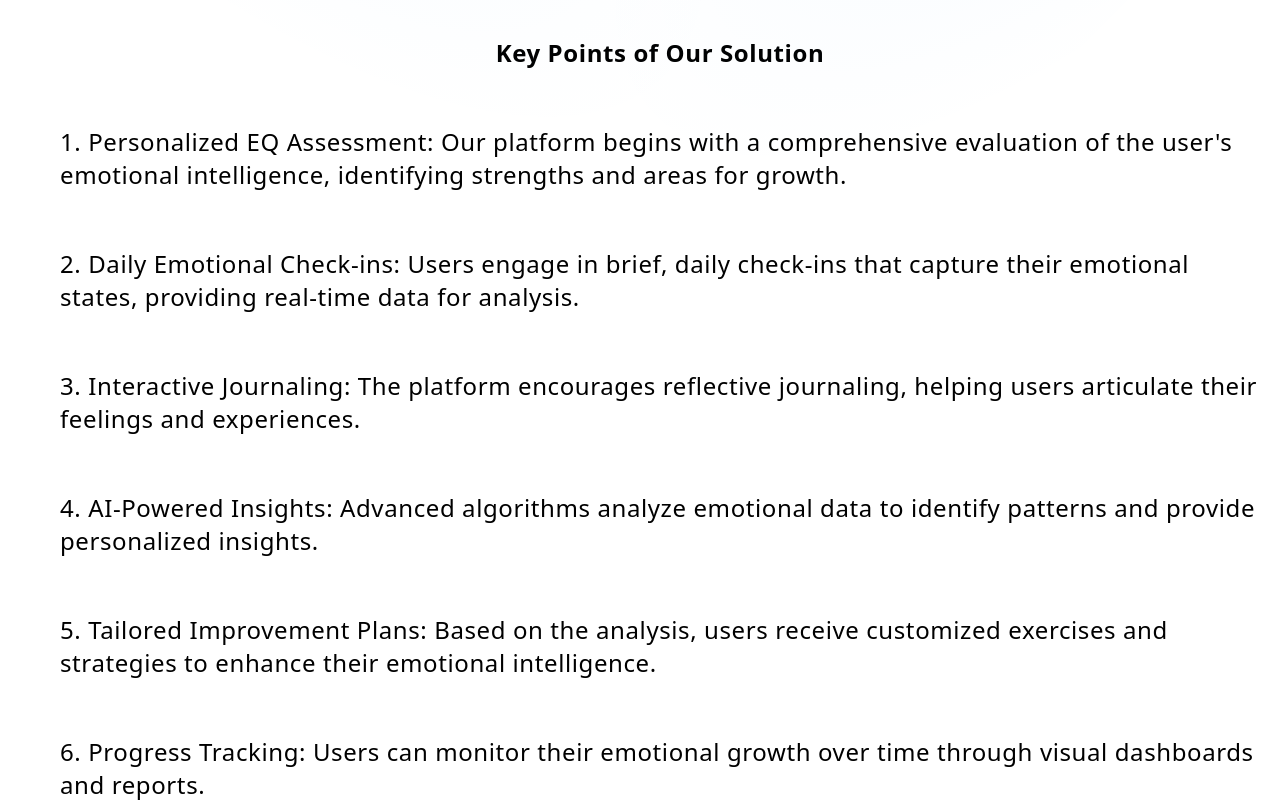
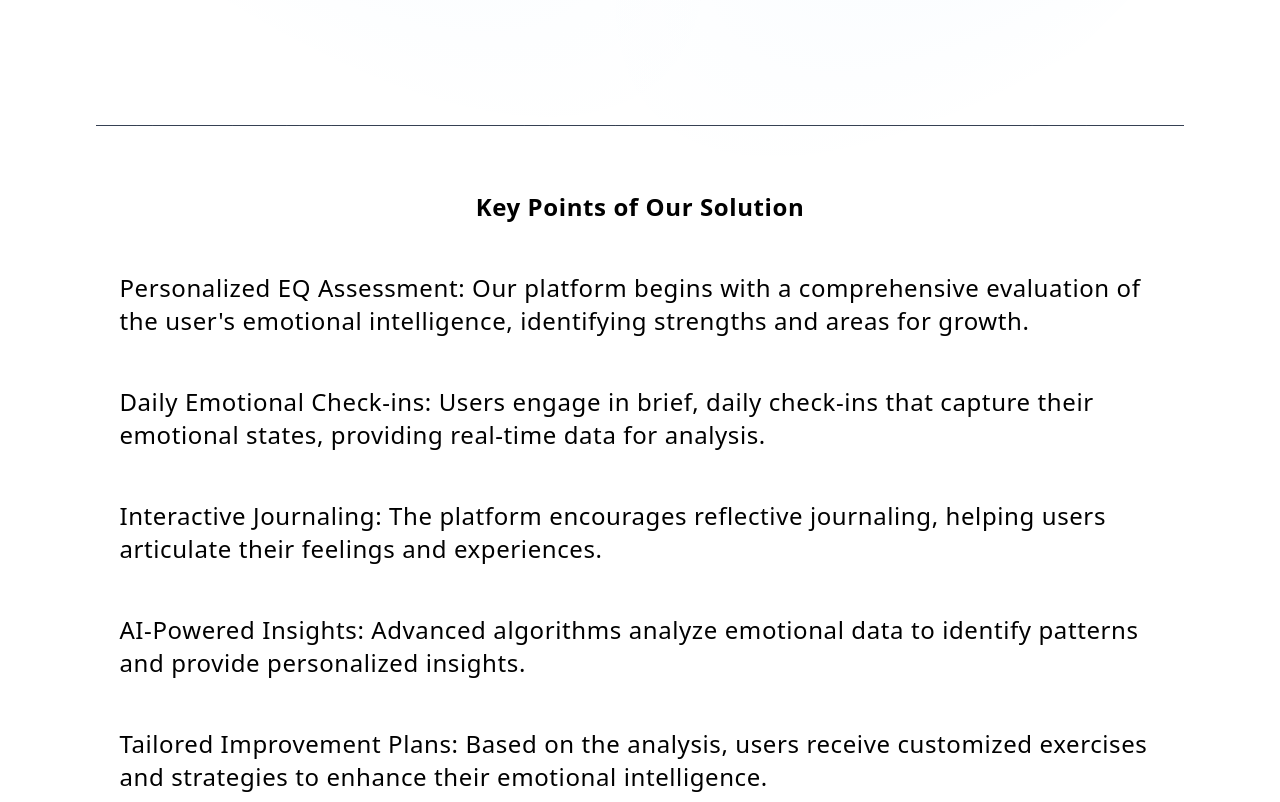
Before and after one commit to MathiasEthan/RaAI, a Next.js app: page /learnmore in a window 1280 px wide. Shown: the part 580-1382 px from the top of the page. Built offline with nearby package versions, Linux system fonts and the light colour scheme.

Commit message:
community_welness

```diff
--- /dev/null
+++ b/app/community_wellness/page.tsx
@@ -0,0 +1,120 @@
+'use client'
+import React, { useState, useEffect } from 'react';
+import { Card, CardContent, CardDescription, CardFooter, CardHeader, CardTitle } from "@/components/ui/card";
+import { Button } from "@/components/ui/button";
+import { twMerge } from 'tailwind-merge';
+import { BackgroundBeams } from "@/components/ui/BackgroundBeams";
+// Define the shape of our data
+interface Challenge {
+    id: string;
+    title: string;
+    description: string;
+    reward: string;
+}
+
+interface UserChallenge {
+    challengeId: string;
+    currentStreak: number;
+    lastCompletedDate: string;
+}
+
+const cn = (...classNames: any[]) => twMerge(classNames);
+const mockChallenges: Challenge[] = [
+    { id: '1', title: 'Daily Gratitude', description: 'Write down three things you are grateful for each day.', reward: 'A sense of calm' },
+    { id: '2', title: 'Mindful Breathing', description: 'Practice 5 minutes of focused breathing.', reward: 'Reduced stress' },
+    { id: '3', title: 'Positive Affirmations', description: 'Repeat a positive affirmation to yourself.', reward: 'Increased confidence' },
+];
+
+export const Challenges = () => {
+    const [challenges, setChallenges] = useState<Challenge[]>(mockChallenges);
+    const [userChallenges, setUserChallenges] = useState<{ [key: string]: UserChallenge }>({});
+    const [userId, setUserId] = useState<string | null>('im moxing it');
+    const [loading, setLoading] = useState<boolean>(false);
+    const handleJoinChallenge = (challengeId: string) => {
+        setUserChallenges(prev => ({
+            ...prev,
+            [challengeId]: { challengeId, currentStreak: 0, lastCompletedDate: '' }
+        }));
+    };
+
+    const handleCompleteDay = (challengeId: string) => {
+        const today = new Date().toISOString().slice(0, 10);
+        setUserChallenges(prev => {
+            const currentData = prev[challengeId];
+            if (currentData.lastCompletedDate === today) {
+                return prev;
+            }
+            return {
+                ...prev,
+                [challengeId]: {
+                    ...currentData,
+                    currentStreak: currentData.currentStreak + 1,
+                    lastCompletedDate: today
+                }
+            };
+        });
+    };
+
+    if (loading) {
+        return <div className="text-center text-white text-xl">Loading challenges...</div>;
+    }
+
+    if (!userId) {
+        return <div className="text-center text-white text-xl">Please wait, authenticating...</div>;
+    }
+
+    return (
+        <div className="p-8">
+            <h1 className="text-center text-5xl font-bold mb-4">Community Challenges</h1>
+            <p className="text-center text-xl text-gray-400 mb-12">Join a challenge and build your emotional wellness streak. Your User ID: {userId}</p>
+            <div className="grid grid-cols-1 md:grid-cols-2 lg:grid-cols-3 gap-6">
+                {challenges.map(challenge => {
+                    const userHasJoined = !!userChallenges[challenge.id];
+                    const userStreak = userHasJoined ? userChallenges[challenge.id].currentStreak : 0;
+                    const canCompleteToday = userHasJoined && userChallenges[challenge.id].lastCompletedDate !== new Date().toISOString().slice(0, 10);
+
+                    return (
+                        <Card key={challenge.id} className="bg-gray-800 text-white rounded-xl shadow-lg border-none flex flex-col justify-between">
+                            <div>
+                                <CardHeader>
+                                    <CardTitle>{challenge.title}</CardTitle>
+                                    <CardDescription className="text-gray-400 mt-2">{challenge.description}</CardDescription>
+                                </CardHeader>
+                                <CardContent className="space-y-4">
+                                    <div className="text-lg font-semibold">Reward: <span className="text-purple-400">{challenge.reward}</span></div>
+                                    <div className="flex items-center text-lg">
+                                        Your Streak: <span className="ml-2 font-bold text-yellow-400">{userStreak}</span>
+                                        <span className="ml-1 text-yellow-400">🔥</span>
+                                    </div>
+                                </CardContent>
+                            </div>
+                            <CardFooter>
+                                {!userHasJoined ? (
+                                    <Button
+                                        onClick={() => handleJoinChallenge(challenge.id)}
+                                        className="w-full bg-blue-600 hover:bg-blue-700 text-white font-bold"
+                                    >
+                                        Join Challenge
+                                    </Button>
+                                ) : (
+                                    <Button
+                                        onClick={() => handleCompleteDay(challenge.id)}
+                                        disabled={!canCompleteToday}
+                                        className={cn(
+                                            "w-full font-bold",
+                                            canCompleteToday ? "bg-green-600 hover:bg-green-700 text-white" : "bg-gray-700 text-gray-500 cursor-not-allowed"
+                                        )}
+                                    >
+                                        {canCompleteToday ? "Complete Today" : "Completed!"}
+                                    </Button>
+                                )}
+                            </CardFooter>
+                        </Card>
+                    );
+                })}
+            </div>
+            <BackgroundBeams className="absolute top-0 left-0 w-full h-full z-0" />
+        </div>
+    );
+};
+export default Challenges;
--- a/app/learnmore/page.tsx
+++ b/app/learnmore/page.tsx
@@ -1,87 +1,58 @@
 
 'use client'
 import React from 'react'
-import { useState } from 'react'
 import { TextGenerateEffect } from "@/components/ui/text-generate-effect";
+import { BackgroundBeams } from "@/components/ui/BackgroundBeams";
 
-
+const pointsData: string[] = [
+  "Personalized EQ Assessment: Our platform begins with a comprehensive evaluation of the user's emotional intelligence, identifying strengths and areas for growth.",
+  "Daily Emotional Check-ins: Users engage in brief, daily check-ins that capture their emotional states, providing real-time data for analysis.",
+  "Interactive Journaling: The platform encourages reflective journaling, helping users articulate their feelings and experiences.",
+  "AI-Powered Insights: Advanced algorithms analyze emotional data to identify patterns and provide personalized insights.",
+  "Tailored Improvement Plans: Based on the analysis, users receive customized exercises and strategies to enhance their emotional intelligence.",
+  "Progress Tracking: Users can monitor their emotional growth over time through visual dashboards and reports."
+];
 
 function Learnmore() {
     return (
-        <>
-            <div className='flex justify-left mt-10 ml-10'>
+        <div className="relative min-h-screen w-full flex flex-col items-center justify-center p-4 antialiased">
+            <div className="max-w-6xl mx-auto px-8 w-full mt-24">
                 <TextGenerateEffect
                     words="The Ra.AI Solution"
                     duration={0.6}
                     filter={true}
+                    className='text-left text-4xl sm:text-5xl font-bold mb-8'
                 />
-            </div>
-            <div className='flex justify-center ml-10 mt-10 px-5'>
                 <TextGenerateEffect
-                    words="Ra.AI is a personalized emotional intelligence platform designed to empower individuals by helping them understand, track, and improve their emotional well-being. Unlike generic wellness apps, Ra.AI uses a dynamic and adaptive approach to assess a user's Emotional Quotient (EQ) levels and provide a deeply personalized experience. Through a series of intelligent daily check-ins and interactive journaling, the platform tracks emotional patterns over time, providing users with a visual and data-driven understanding of their emotional triggers and states. Our core innovation lies in a proprietary EQ assessment model that, combined with AI-powered analysis, generates a tailored curriculum of exercises and insights. These aren't one-size-fits-all suggestions; they are unique, actionable steps designed to improve an individual's self-awareness, emotional regulation, motivation, and interpersonal skills. Ra.AI is your personal guide to building a more resilient, empathetic, and emotionally intelligent self. "
+                    words="Ra.AI is a personalized emotional intelligence platform designed to empower individuals by helping them understand, track, and improve their emotional well-being. Unlike generic wellness apps, Ra.AI uses a dynamic and adaptive approach to assess a user's Emotional Quotient (EQ) levels and provide a deeply personalized experience. Through a series of intelligent daily check-ins and interactive journaling, the platform tracks emotional patterns over time, providing users with a visual and data-driven understanding of their emotional triggers and states. Our core innovation lies in a proprietary EQ assessment model that, combined with AI-powered analysis, generates a tailored curriculum of exercises and insights. These aren't one-size-fits-all suggestions; they are unique, actionable steps designed to improve an individual's self-awareness, emotional regulation, motivation, and interpersonal skills. Ra.AI is your personal guide to building a more resilient, empathetic, and emotionally intelligent self."
                     duration={0.6}
                     filter={true}
-                    className='font-light text-md md:text-lg lg:text-xl'
+                    className='font-light text-base md:text-lg lg:text-xl text-left'
                 />
-            </div>
-            <div className='flex justify-center ml-10 mt-10 px-5'>
+                <hr className="my-16 border-gray-700" />
                 <TextGenerateEffect
                     words="Key Points of Our Solution"
                     duration={0.6}
                     filter={true}
+                    className='text-center text-3xl sm:text-4xl font-semibold mb-8'
                 />
+                <ul className="space-y-8">
+                    {pointsData.map((point, index) => (
+                        <li key={index} className="flex items-start">
+                            <span className="font-bold text-lg mr-2 text-white">{index + 1}.</span>
+                            <TextGenerateEffect
+                                words={point}
+                                duration={0.6}
+                                filter={true}
+                                className='font-light text-base md:text-lg lg:text-xl'
+                            />
+                        </li>
+                    ))}
+                </ul>
             </div>
-            <div className='flex justify-left ml-10 mt-10 px-5'>
-                <TextGenerateEffect
-                    words="1. Personalized EQ Assessment: Our platform begins with a comprehensive evaluation of the user's emotional intelligence, identifying strengths and areas for growth."
-                    duration={0.6}
-                    filter={true}
-                    className='font-light text-md md:text-lg lg:text-xl'
-                />
-            </div>
-            <div className='flex justify-left ml-10 mt-10 px-5'>
-                <TextGenerateEffect
-                    words="2. Daily Emotional Check-ins: Users engage in brief, daily check-ins that capture their emotional states, providing real-time data for analysis."
-                    duration={0.6}
-                    filter={true}
-                    className='font-light text-md md:text-lg lg:text-xl'
-                />
-            </div>
-            <div className='flex justify-left ml-10 mt-10 px-5'>
-                <TextGenerateEffect
-                    words="3. Interactive Journaling: The platform encourages reflective journaling, helping users articulate their feelings and experiences."
-                    duration={0.6}
-                    filter={true}
-                    className='font-light text-md md:text-lg lg:text-xl'
-                />
-            </div>
-            <div className='flex justify-left ml-10 mt-10 px-5'>
-                <TextGenerateEffect
-                    words="4. AI-Powered Insights: Advanced algorithms analyze emotional data to identify patterns and provide personalized insights."
-                    duration={0.6}
-                    filter={true}
-                    className='font-light text-md md:text-lg lg:text-xl'
-                />
-            </div>
-            <div className='flex justify-left ml-10 mt-10 px-5'>
-                <TextGenerateEffect
-                    words="5. Tailored Improvement Plans: Based on the analysis, users receive customized exercises and strategies to enhance their emotional intelligence."
-                    duration={0.6}
-                    filter={true}
-                    className='font-light text-md md:text-lg lg:text-xl'
-                />
-            </div>
-            <div className='flex justify-left ml-10 mt-10 px-5 mb-20'>
-                <TextGenerateEffect
-                    words="6. Progress Tracking: Users can monitor their emotional growth over time through visual dashboards and reports."
-                    duration={0.6}
-                    filter={true}
-                    className='font-light text-md md:text-lg lg:text-xl'
-                />
-            </div>
-
-        </>
-    )
+            <BackgroundBeams className="absolute top-0 left-0 w-full h-full z-0" />
+        </div>
+    );
 }
 
-export default Learnmore
+export default Learnmore;
--- a/app/today/page.tsx
+++ b/app/today/page.tsx
@@ -4,7 +4,7 @@ import { useState } from "react";
 import { TextGenerateEffect } from "@/components/ui/text-generate-effect";
 import { Button } from "@/components/ui/button";
 import { ForwardIcon, StepBackIcon } from "lucide-react";
-
+import { BackgroundBeams } from "@/components/ui/BackgroundBeams";
 function Today() {
   const sentences = [
     { id: 0, text: "How are you feeling today?" },
@@ -178,7 +178,9 @@ function Today() {
           </>
         )}
       </div>
+      <BackgroundBeams className="absolute top-0 left-0 w-full h-full z-0" />
     </div>
+
   );
 }
 
--- /dev/null
+++ b/components/ui/BackgroundBeams.tsx
@@ -0,0 +1,80 @@
+"use client";
+import React, { useEffect, useState, useRef } from "react";
+import { motion } from "framer-motion";
+import { twMerge } from "tailwind-merge";
+
+const cn = (...classNames: any[]) => {
+  return twMerge(classNames);
+};
+
+export const BackgroundBeams = ({
+  className,
+}: {
+  className?: string;
+}) => {
+  const [paths, setPaths] = useState<string[]>([]);
+  const containerRef = useRef<HTMLDivElement | null>(null);
+
+  useEffect(() => {
+    const generatePaths = () => {
+      if (!containerRef.current) return;
+      const { clientWidth, clientHeight } = containerRef.current;
+      const newPaths: string[] = [];
+      const numberOfBeams = 50;
+      for (let i = 0; i < numberOfBeams; i++) {
+        const startX = Math.random() * clientWidth;
+        const startY = Math.random() * clientHeight;
+        const endX = Math.random() * clientWidth;
+        const endY = Math.random() * clientHeight;
+        const controlX1 = (startX + endX) / 2 + Math.random() * 200 - 100;
+        const controlY1 = (startY + endY) / 2 + Math.random() * 200 - 100;
+        const d = `M${startX},${startY} C${controlX1},${controlY1} ${controlX1},${controlY1} ${endX},${endY}`;
+        newPaths.push(d);
+      }
+      setPaths(newPaths);
+    };
+
+    generatePaths();
+    window.addEventListener("resize", generatePaths);
+
+    return () => {
+      window.removeEventListener("resize", generatePaths);
+    };
+  }, []);
+
+  return (
+    <div
+      ref={containerRef}
+      className={cn(
+        "h-full w-full absolute inset-0 z-0 overflow-hidden",
+        className
+      )}
+    >
+      <svg
+        className="absolute inset-0 w-full h-full"
+        xmlns="http://www.w3.org/2000/svg"
+        fill="none"
+        preserveAspectRatio="none"
+      >
+        {paths.map((d, index) => (
+          <motion.path
+            key={index}
+            d={d}
+            strokeWidth="0.5"
+            stroke="rgba(255, 255, 255, 0.1)"
+            initial={{ pathLength: 0 }}
+            animate={{
+              pathLength: 1,
+              transition: {
+                duration: Math.random() * 10 + 5,
+                ease: "easeInOut",
+                repeat: Infinity,
+                repeatType: "reverse",
+              },
+            }}
+          />
+        ))}
+      </svg>
+    </div>
+  );
+};
```
Also changed, not shown: app/onboarding/page.tsx (+38 -38 lines).
